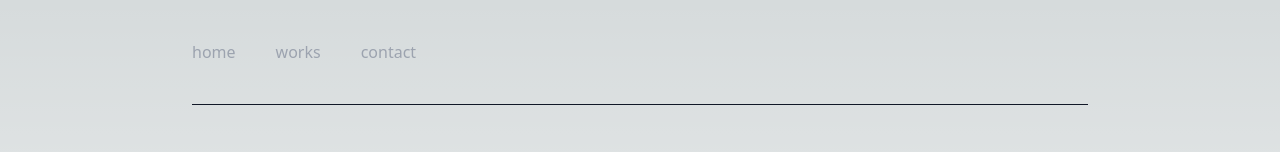
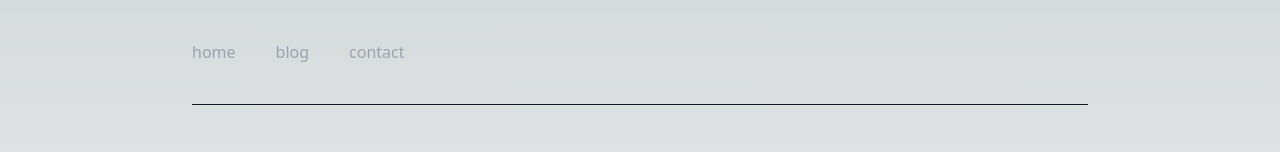
Before and after one commit to ryperk/my-web, a Next.js app: page / in a window 1280 px wide. Shown: the top 152 px of the page. Built offline with nearby package versions, Linux system fonts and the light colour scheme.

Commit message:
change work to blog

```diff
--- a/src/components/layout/header.js
+++ b/src/components/layout/header.js
@@ -7,7 +7,7 @@ export default function Header() {
         {/* <h1 className="font-bold text-5xl text-gray-100 font-serif">R</h1> */}
         <div className="flex flex-row gap-10">
           <Link href="/" className=" text-gray-400 font-sans active:text-gray-100">home</Link>
-          <Link href="/works" className=" text-gray-400 font-sans">works</Link>
+          <Link href="/blog" className=" text-gray-400 font-sans">blog</Link>
           <Link href="/contact" className=" text-gray-400 font-sans">contact</Link>
         </div>
       </div>
```
